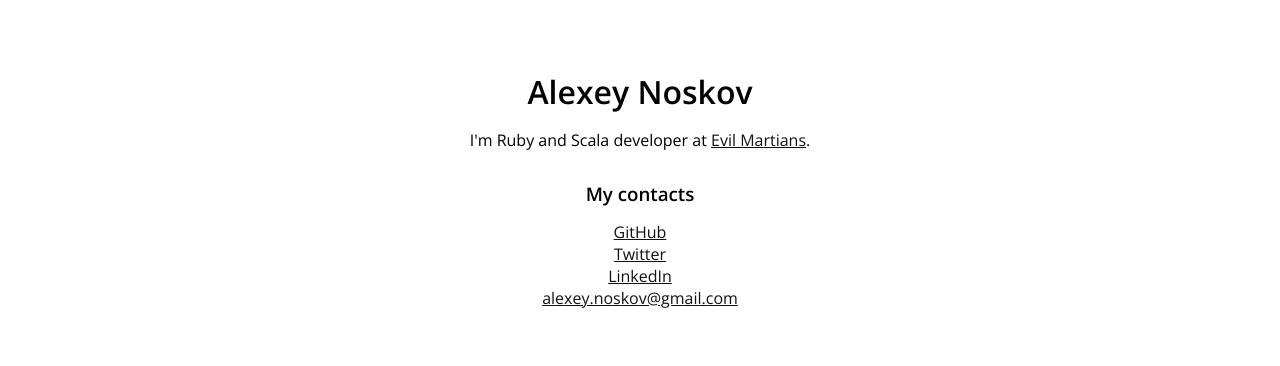
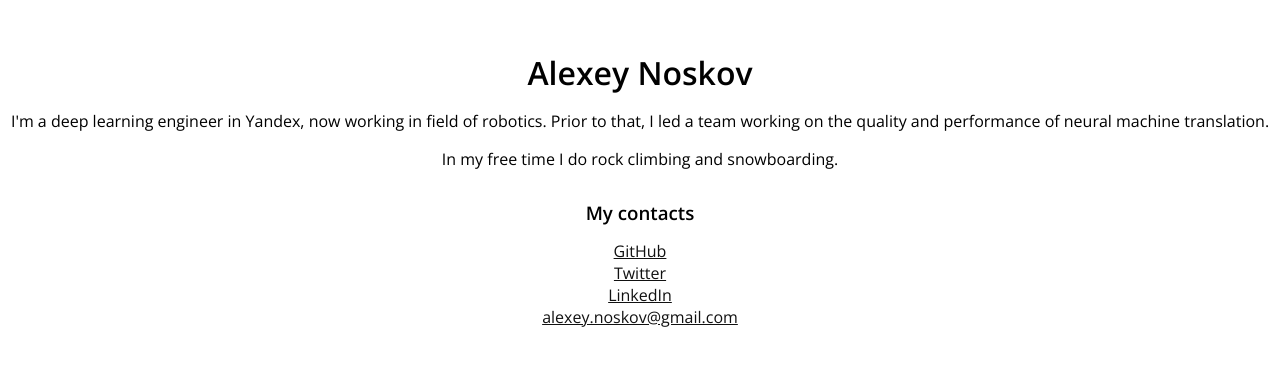
Before and after one commit to alno/alno.github.io, a plain HTML site: page index.html in a window 1280 px wide. Shown: the part 226-592 px from the top of the page. Drawn offline with nearby package versions, Linux system fonts and the light colour scheme.

Commit message:
Actualize

```diff
--- a/index.html
+++ b/index.html
@@ -11,7 +11,9 @@
 
   <h1>Alexey Noskov</h1>
 
-  <p>I'm Ruby and Scala developer at <a href="https://evilmartians.com/">Evil Martians</a>.</p>
+  <p>I'm a deep learning engineer in Yandex, now working in field of robotics. Prior to that, I led a team working on the quality and performance of neural machine translation.</p>
+
+  <p>In my free time I do rock climbing and snowboarding.</p>
 
   <h3>My contacts</h3>
   <ul>
```
